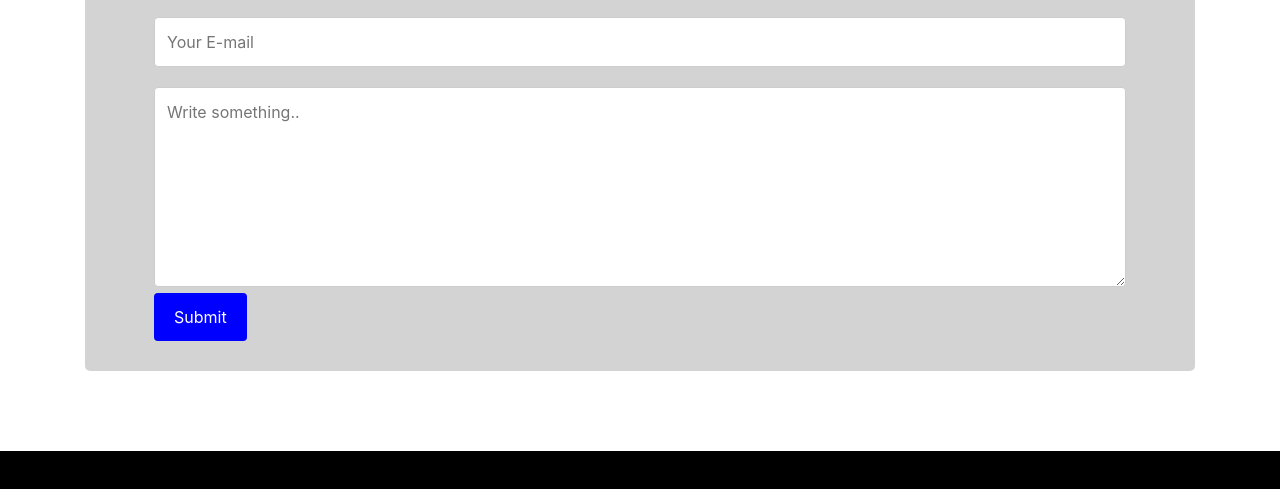
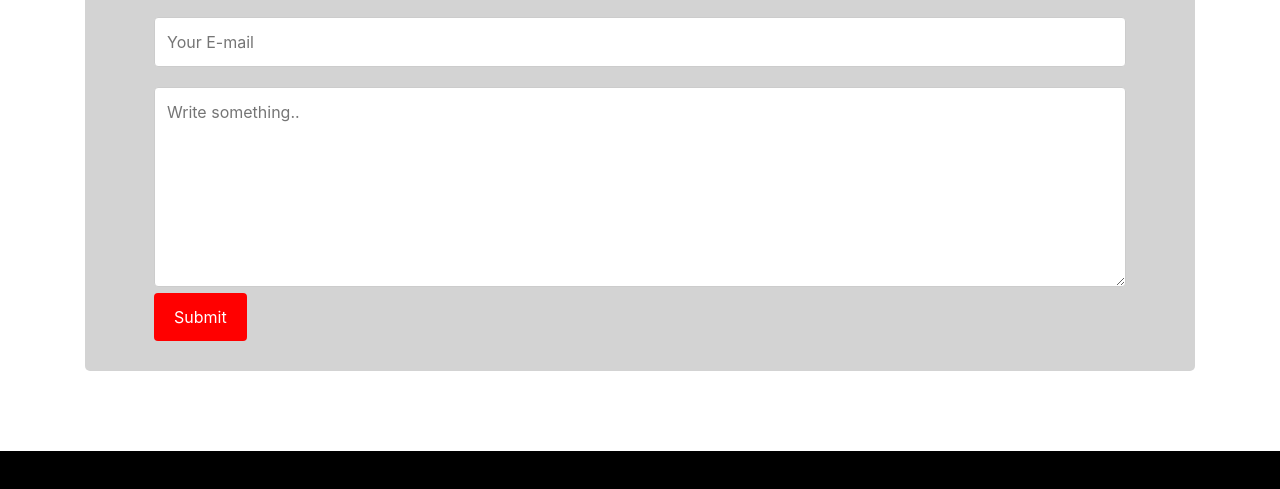
Before and after one commit to Saurabhmeharkar/taekwondo.project, a plain HTML site: page index.html in a window 1280 px wide. Shown: the part 3527-4016 px from the top of the page. Drawn offline with nearby package versions, Linux system fonts and the light colour scheme.

Commit message:
Update home.css

```diff
--- a/css/home.css
+++ b/css/home.css
@@ -345,7 +345,7 @@ input[type=email],  input[type=text], select, textarea {
   }
 
   input[type=submit] {
-    background-color: blue;
+    background-color: red;
     color: white;
     padding: 12px 20px;
     border: none;
@@ -354,6 +354,10 @@ input[type=email],  input[type=text], select, textarea {
     /* float: left; */
     margin-left: 5%;
 }
+
+  input[type=submit]:hover {
+    background-color: rgb(255, 72, 72);
+  }
 
   .contact-content {
     border-radius: 5px;
```
